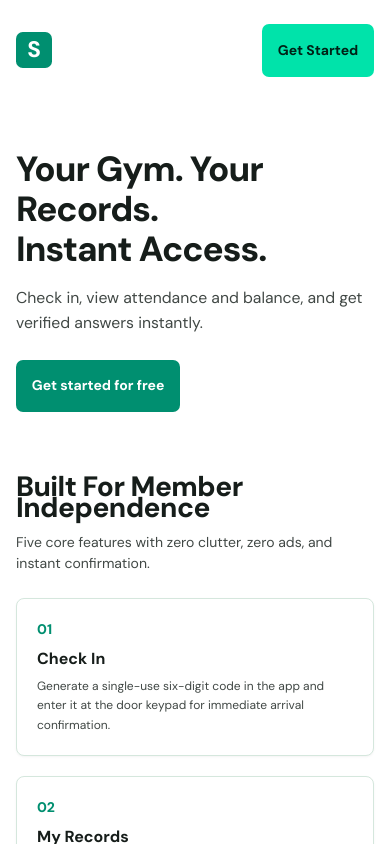
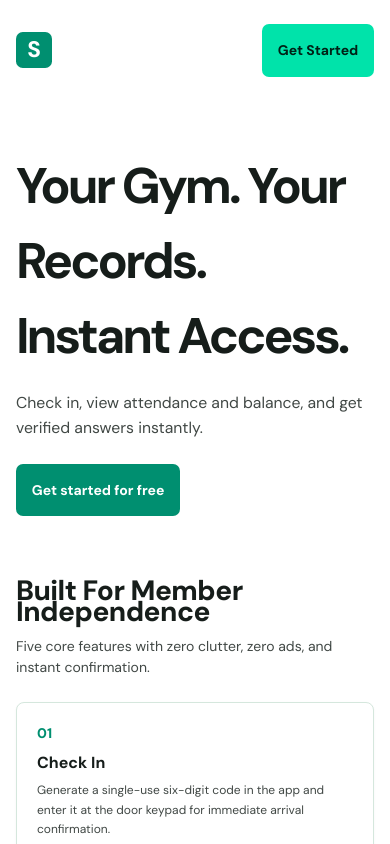
Before and after one commit to Cannon-Leo/spotter, a Next.js app: page / in a window 390 px wide. Shown: the top 844 px of the page. Built offline with nearby package versions, Linux system fonts and the light colour scheme; no server answers.

Commit message:
feat(ui): apply display-large tokens to hero headline and constrain max-width to break Instant Access

```diff
--- a/app/home-view.tsx
+++ b/app/home-view.tsx
@@ -113,7 +113,8 @@ export default function SpotterHome() {
         {/* Hero Section */}
         <section className={styles.heroSection} aria-label="Introduction">
           <h1 className={styles.heroHeadline}>
-            Your Gym. Your Records.<br />Instant Access.
+            <span>Your Gym. Your Records.</span>
+            <span className={styles.heroHeadlineBreak}>Instant Access.</span>
           </h1>
 
           <p className={styles.heroSubtitle}>
--- a/app/page.module.css
+++ b/app/page.module.css
@@ -149,18 +149,30 @@
 
 .heroHeadline {
   font-family: var(--typography-display-large-font-family);
-  font-size: 3.5rem;
-  line-height: 1.15;
-  font-weight: 800;
-  letter-spacing: -1.5px;
+  font-size: var(--typography-display-large-font-size);
+  line-height: var(--typography-display-large-line-height);
+  font-weight: var(--typography-display-large-font-weight);
+  letter-spacing: var(--typography-display-large-letter-spacing);
   color: var(--color-on-background);
   margin-bottom: var(--space-4);
+  max-width: 720px;
+}
+
+.heroHeadlineBreak {
+  display: block;
+  white-space: nowrap;
 }
 
 @media (max-width: 768px) {
   .heroHeadline {
-    font-size: 2.5rem;
-    letter-spacing: -1px;
+    font-size: var(--typography-display-medium-font-size);
+    line-height: var(--typography-display-medium-line-height);
+    letter-spacing: var(--typography-display-medium-letter-spacing);
+    max-width: 100%;
+  }
+
+  .heroHeadlineBreak {
+    white-space: normal;
   }
 }
 
```
